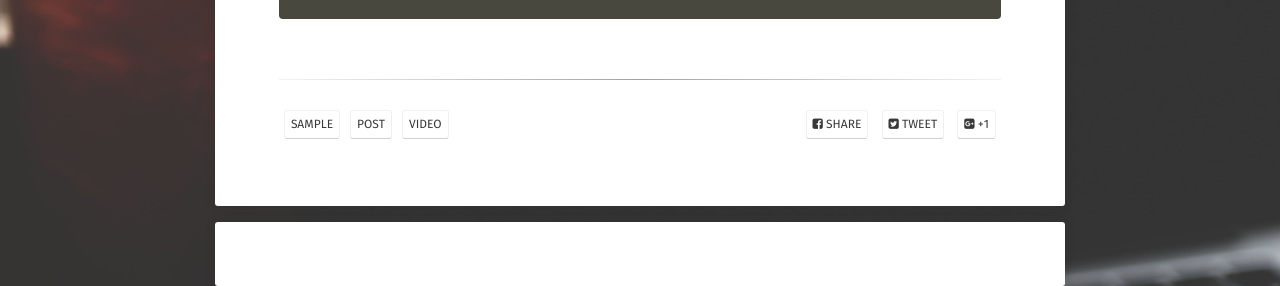
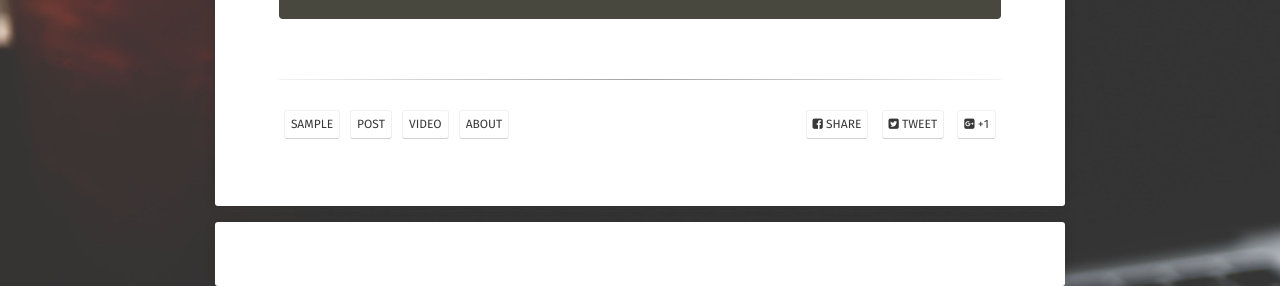
Before and after one commit to Keyboard-l/myBlog, a Jekyll site: the page built from _posts/2013-06-25-video-post.md, in a window 1280 px wide. Shown: the part 977-1263 px from the top of the page. Built offline with Jekyll 4.4.1, drawn with Linux system fonts in a browser that asks for light colours; some web fonts are replaced; comment, search, counter and statistics services are not loaded.

Commit message:
have a try

```diff
--- a/_posts/2013-06-25-video-post.md
+++ b/_posts/2013-06-25-video-post.md
@@ -7,6 +7,7 @@ tag:
 - sample
 - post
 - video
+- about
 comments: true
 ---
 <iframe width="560" height="315" src="//www.youtube.com/embed/SU3kYxJmWuQ" frameborder="0"> </iframe>
```
